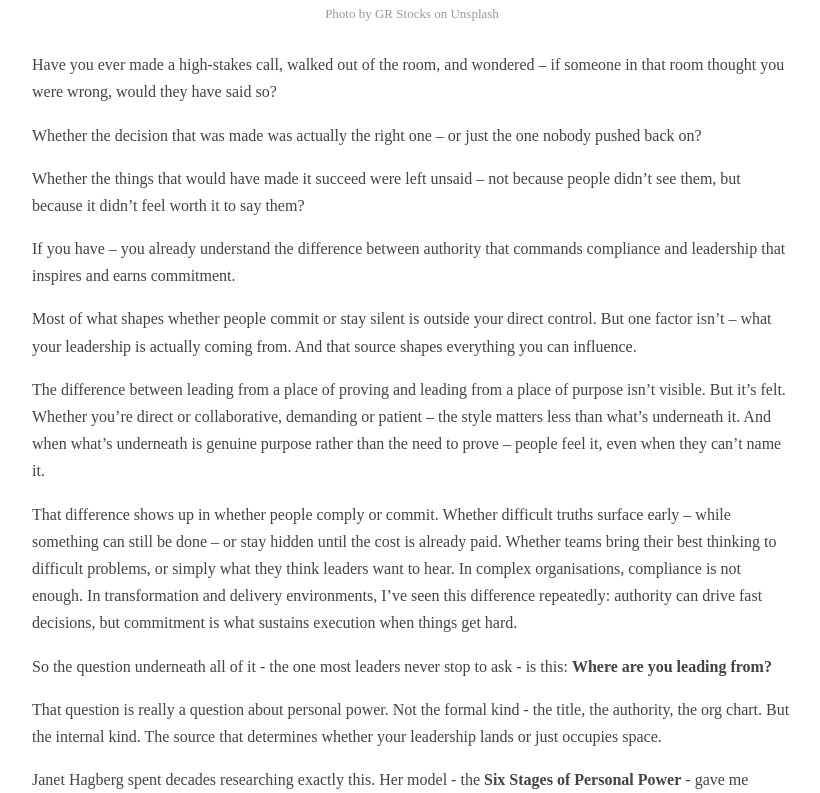
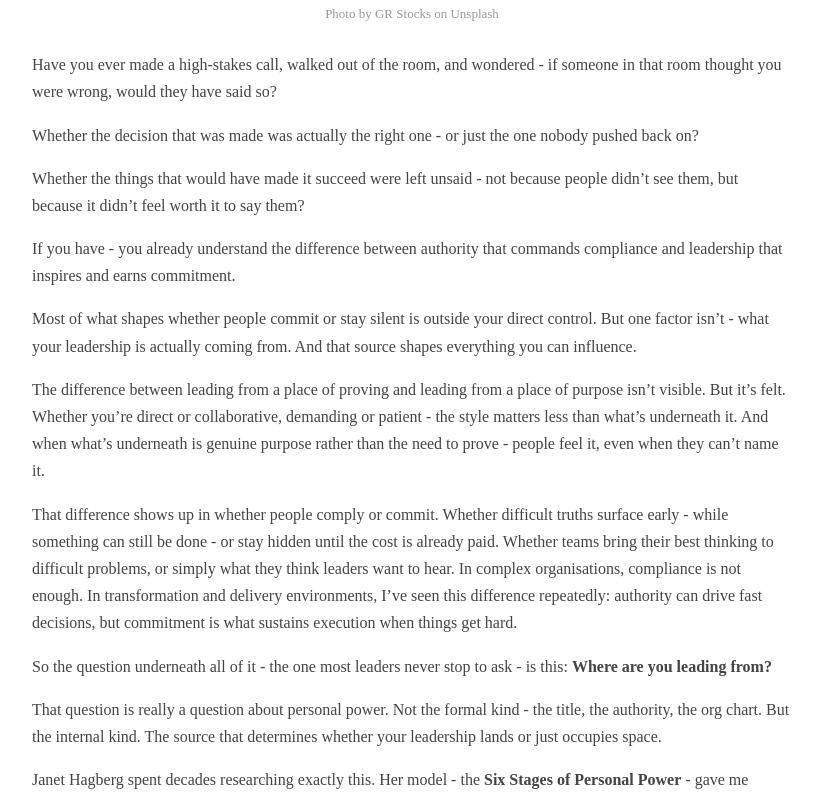
Before and after one commit to prabhamarkandan/prabhamarkandan.github.io, a Jekyll site: the page built from _posts/2026-05-30-the-six-stages-a-mirror-for-the-ambitious.md, in a window 1280 px wide and 1400 px high. Shown: the part 607-1400 px from the top of the window, without its empty margins (228-1048 px from the left). Built offline with Jekyll 4.4.1, drawn with Linux system fonts in a browser that asks for light colours.

```diff
--- a/_posts/2026-05-30-the-six-stages-a-mirror-for-the-ambitious.md
+++ b/_posts/2026-05-30-the-six-stages-a-mirror-for-the-ambitious.md
@@ -11,19 +11,19 @@ image: /images/power-with-purpose.jpg
 image_caption: "Photo by GR Stocks on Unsplash"
 ---
 
-Have you ever made a high-stakes call, walked out of the room, and wondered – if someone in that room thought you were wrong, would they have said so?
+Have you ever made a high-stakes call, walked out of the room, and wondered - if someone in that room thought you were wrong, would they have said so?
 
-Whether the decision that was made was actually the right one – or just the one nobody pushed back on?
+Whether the decision that was made was actually the right one - or just the one nobody pushed back on?
 
-Whether the things that would have made it succeed were left unsaid – not because people didn't see them, but because it didn't feel worth it to say them?
+Whether the things that would have made it succeed were left unsaid - not because people didn't see them, but because it didn't feel worth it to say them?
 
-If you have – you already understand the difference between authority that commands compliance and leadership that inspires and earns commitment.
+If you have - you already understand the difference between authority that commands compliance and leadership that inspires and earns commitment.
 
-Most of what shapes whether people commit or stay silent is outside your direct control. But one factor isn't – what your leadership is actually coming from. And that source shapes everything you can influence.
+Most of what shapes whether people commit or stay silent is outside your direct control. But one factor isn't - what your leadership is actually coming from. And that source shapes everything you can influence.
 
-The difference between leading from a place of proving and leading from a place of purpose isn't visible. But it's felt. Whether you're direct or collaborative, demanding or patient – the style matters less than what's underneath it. And when what's underneath is genuine purpose rather than the need to prove – people feel it, even when they can't name it.
+The difference between leading from a place of proving and leading from a place of purpose isn't visible. But it's felt. Whether you're direct or collaborative, demanding or patient - the style matters less than what's underneath it. And when what's underneath is genuine purpose rather than the need to prove - people feel it, even when they can't name it.
 
-That difference shows up in whether people comply or commit. Whether difficult truths surface early – while something can still be done – or stay hidden until the cost is already paid. Whether teams bring their best thinking to difficult problems, or simply what they think leaders want to hear. In complex organisations, compliance is not enough. In transformation and delivery environments, I've seen this difference repeatedly: authority can drive fast decisions, but commitment is what sustains execution when things get hard.
+That difference shows up in whether people comply or commit. Whether difficult truths surface early - while something can still be done - or stay hidden until the cost is already paid. Whether teams bring their best thinking to difficult problems, or simply what they think leaders want to hear. In complex organisations, compliance is not enough. In transformation and delivery environments, I've seen this difference repeatedly: authority can drive fast decisions, but commitment is what sustains execution when things get hard.
 
 So the question underneath all of it - the one most leaders never stop to ask - is this: **Where are you leading from?**
 
```
